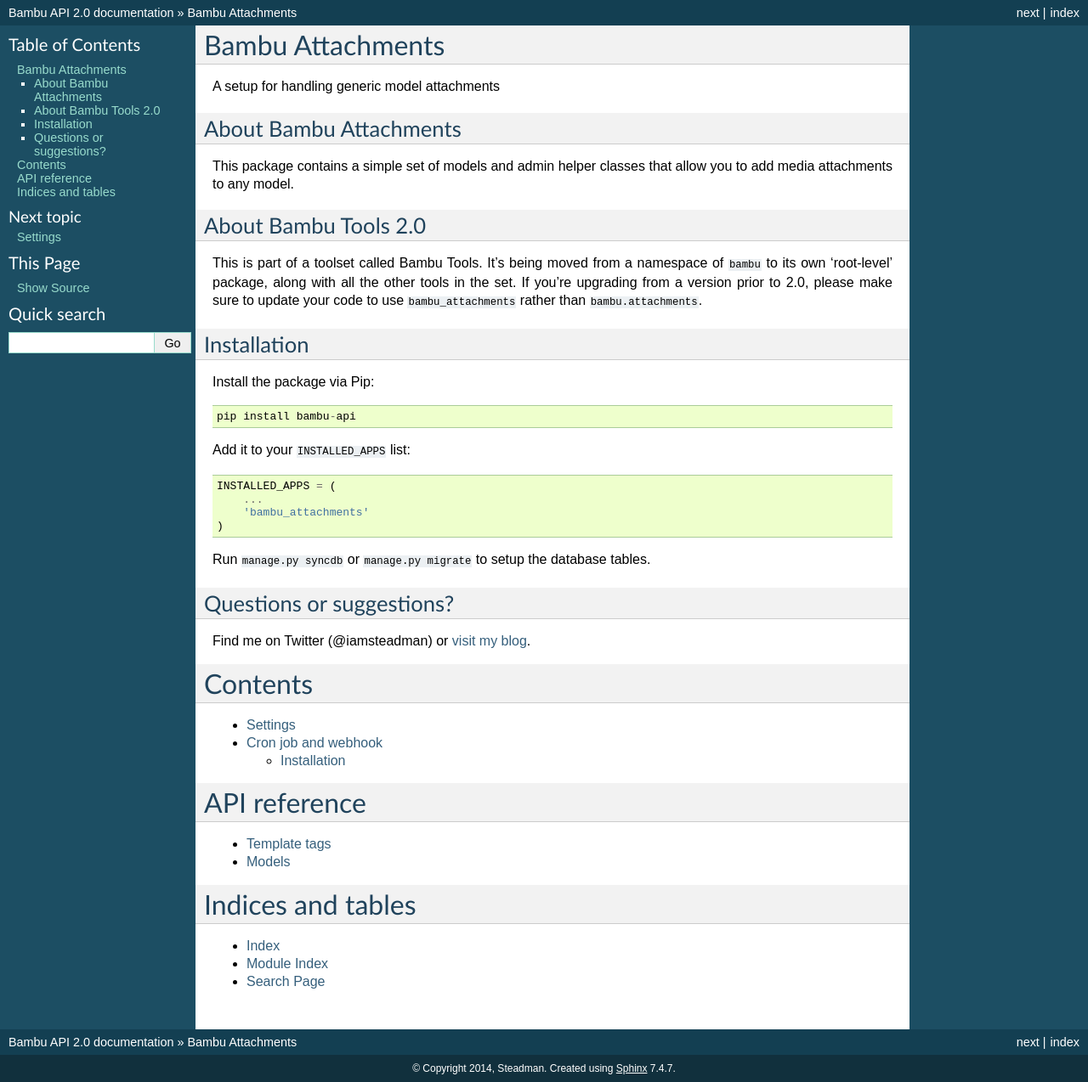
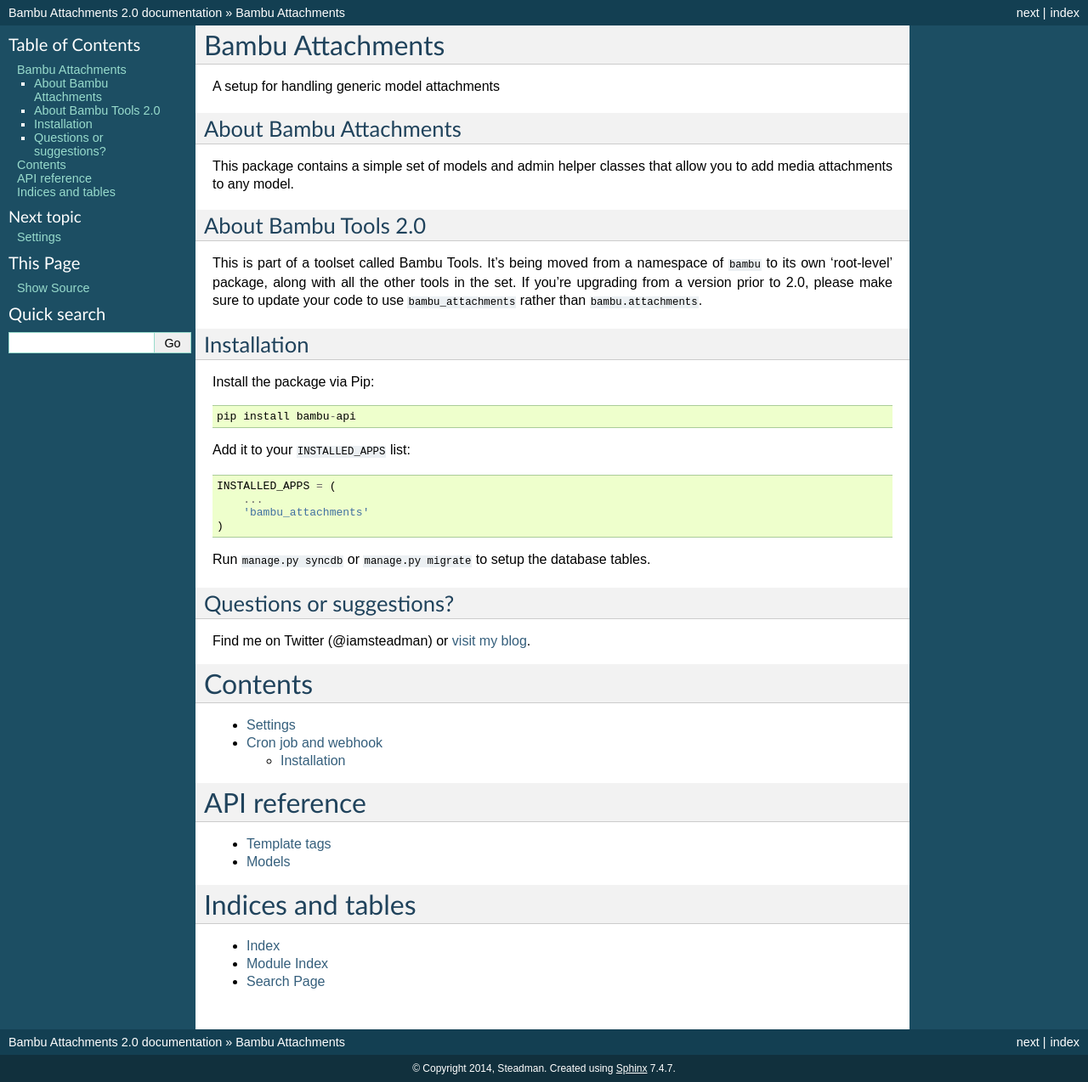
Before and after one commit to hellosteadman/bambu-attachments, a Sphinx documentation site: the page built from docs/index.rst, in a window 1280 px wide. Shown: the whole page at 85% size. Built offline with Sphinx 7.4.7, drawn with Linux system fonts in a browser that asks for light colours.

Commit message:
Corrected package name in documentation

```diff
--- a/docs/conf.py
+++ b/docs/conf.py
@@ -48,7 +48,7 @@
 master_doc = 'index'
 
 # General information about the project.
-project = u'Bambu API'
+project = u'Bambu Attachments'
 copyright = u'2014, Steadman'
 
 # The version info for the project you're documenting, acts as replacement for
```
Also changed, not shown: 12 other files.
